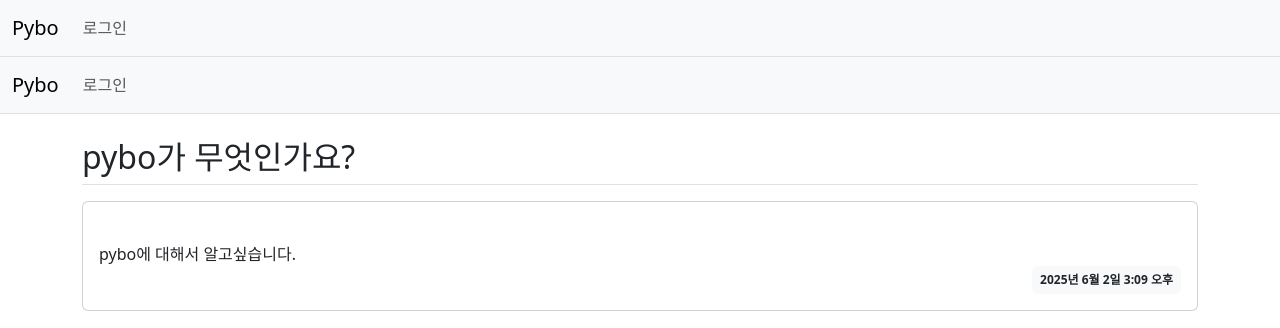
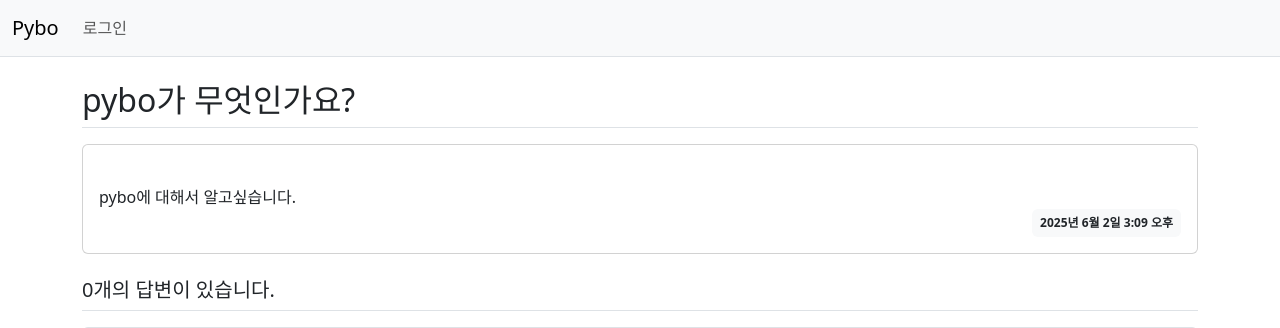
Before and after one commit to KimInSoo0119/Django, a Django app: page /pybo/1/ in a window 1280 px wide. Shown: the top 328 px of the page. Run offline with Django 5.2, Linux system fonts and the light colour scheme; data comes from the database, SQL or seed files in the repository; some libraries are stand-ins or nearby versions.

Commit message:
navbar 변경

```diff
--- a/myProject/templates/base.html
+++ b/myProject/templates/base.html
@@ -15,34 +15,14 @@
       href="{% static 'bootstrap.min.css' %}"
     />
     <!-- pybo CSS -->
-    <link rel="stylesheet" type="text/css" href="{% static 'style.css' %}" />
+    <link
+      rel="stylesheet"
+      type="text/css"
+      href="{% static 'pybo/style.css' %}"
+    />
     <title>Hello, pybo!</title>
   </head>
   <body>
-    <!-- 네비게이션바 -->
-    <nav class="navbar navbar-expand-lg navbar-light bg-light border-bottom">
-      <div class="container-fluid">
-        <a class="navbar-brand" href="{% url 'pybo:index' %}">Pybo</a>
-        <button
-          class="navbar-toggler"
-          type="button"
-          data-bs-toggle="collapse"
-          data-bs-target="#navbarSupportedContent"
-          aria-controls="navbarSupportedContent"
-          aria-expanded="false"
-          aria-label="Toggle navigation"
-        >
-          <span class="navbar-toggler-icon"></span>
-        </button>
-        <div class="collapse navbar-collapse" id="navbarSupportedContent">
-          <ul class="navbar-nav me-auto mb-2 mb-lg-0">
-            <li class="nav-item">
-              <a class="nav-link" href="#">로그인</a>
-            </li>
-          </ul>
-        </div>
-      </div>
-    </nav>
     <!-- 네비게이션바 -->
     {% include "navbar.html" %}
     <!-- 기본 템플릿 안에 삽입될 내용 Start -->
```
